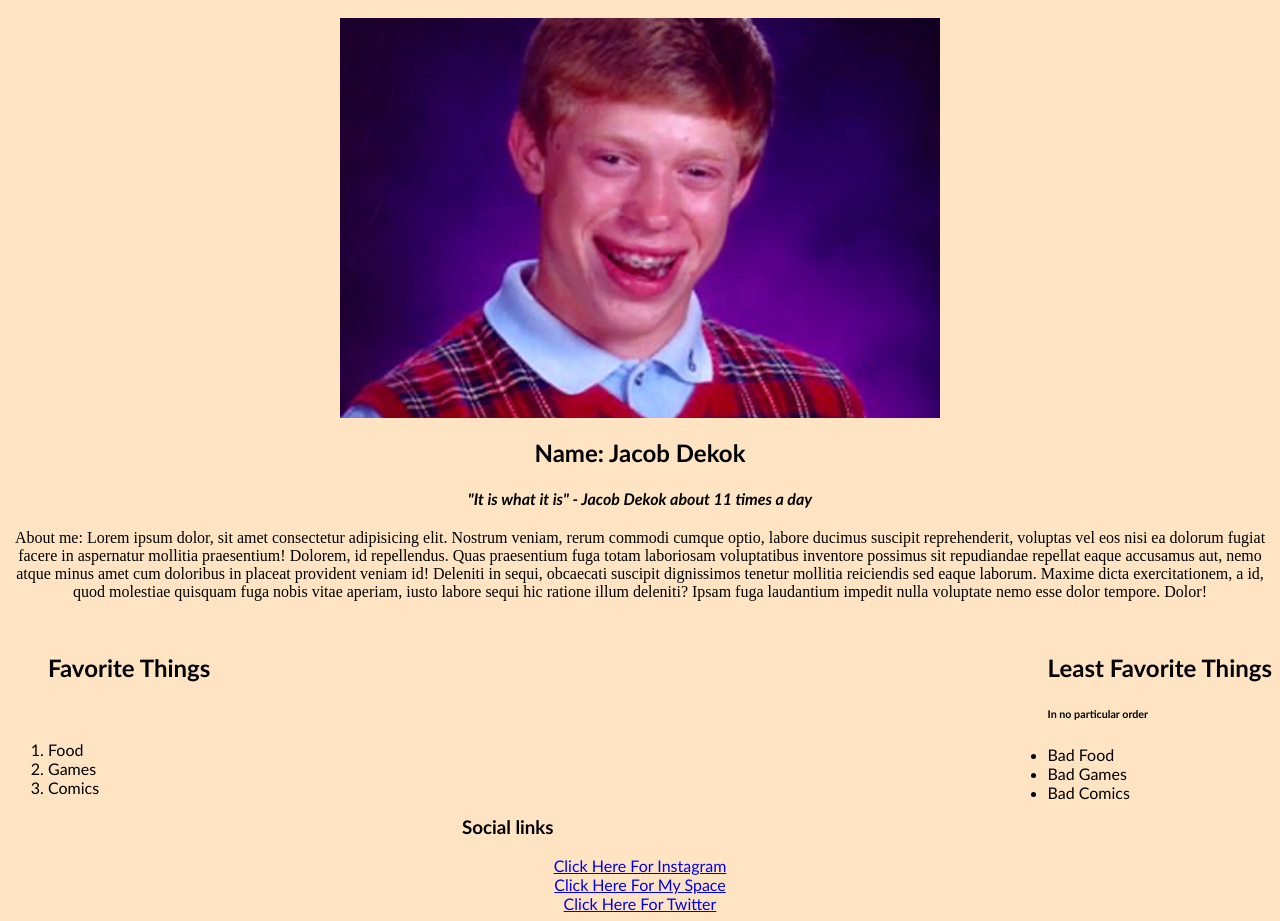
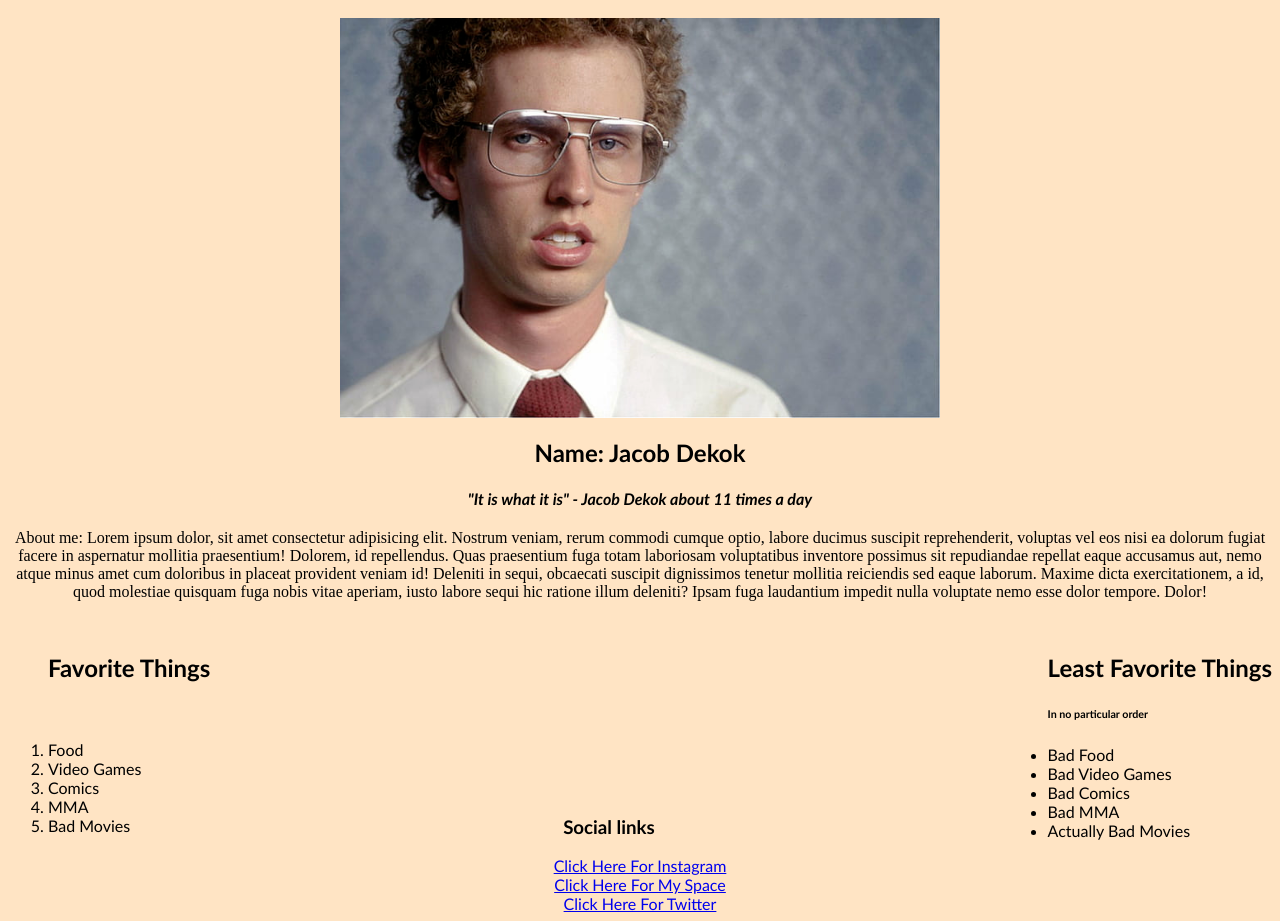
Before and after one commit to KingHakoob/dekokJAboutMe, a plain HTML site: page index.html in a window 1280 px wide. Shown: the part 50-971 px from the top of the page. Drawn offline with Linux system fonts and the light colour scheme.

Commit message:
Upated Picture

```diff
--- a/index.html
+++ b/index.html
@@ -14,7 +14,7 @@
 
     <img
       class="centerPic"
-      src="Image/AboutMePic.png"
+      src="Image/dynamite.png"
       alt="Picture of Jacob"
       width="600"
       height="400"
@@ -41,16 +41,20 @@
       <br />
       <br />
       <li>Food</li>
-      <li>Games</li>
+      <li>Video Games</li>
       <li>Comics</li>
+      <li>MMA</li>
+      <li>Bad Movies</li>
     </ol>
 
     <ul class="rightList">
       <h2>Least Favorite Things</h2>
       <h6>In no particular order</h6>
       <li>Bad Food</li>
-      <li>Bad Games</li>
+      <li>Bad Video Games</li>
       <li>Bad Comics</li>
+      <li>Bad MMA</li>
+      <li>Actually Bad Movies</li>
     </ul>
     <br />
     <br />
```
Also changed, not shown: Image/AboutMePic.png (deleted), Image/dynamite.png (added).
